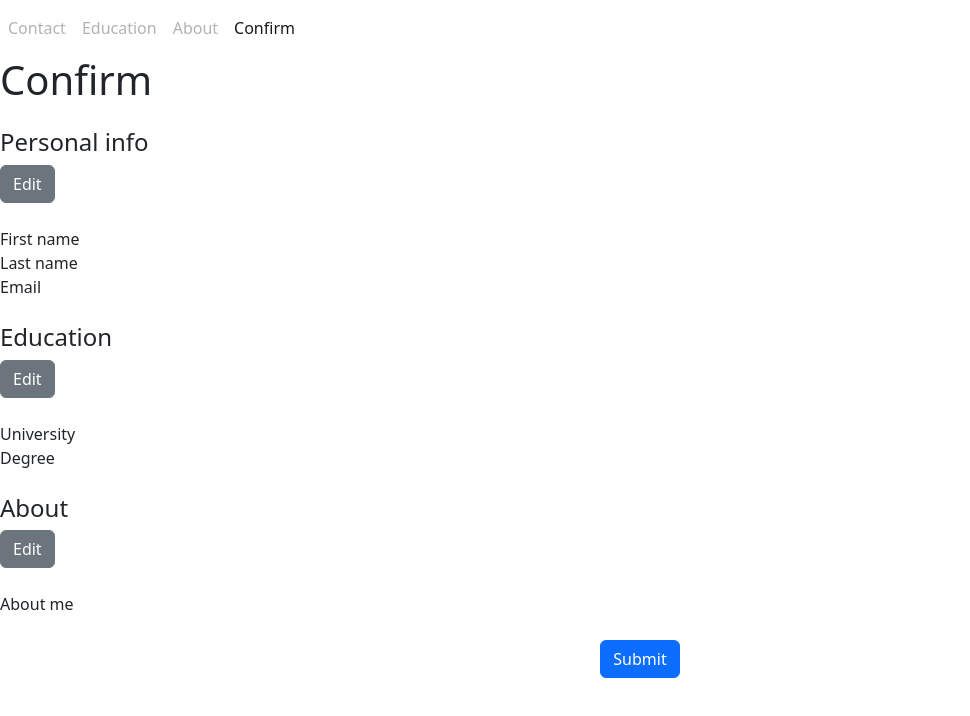
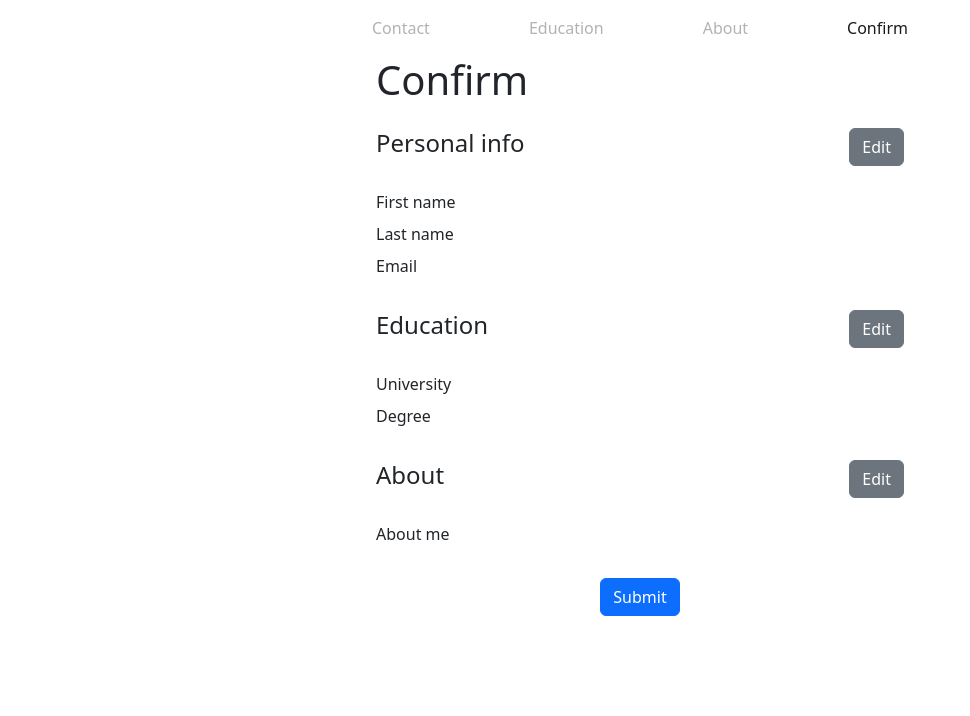
Before and after one commit to MarcinMG-web/Multi_Step_Form_React_Hook_Form, a React (Create React App) app: page /confirm in a window 1280 px wide. Shown: the top 716 px of the page, without its empty margins (0-970 px from the left). Built offline with nearby package versions, Linux system fonts and the light colour scheme.

Commit message:
added index.css file

```diff
--- /dev/null
+++ b/src/index.css
@@ -0,0 +1,105 @@
+body {
+    margin: 0;
+    font-family: -apple-system, BlinkMacSystemFont, 'Segoe UI', 'Roboto', 'Oxygen',
+        'Ubuntu', 'Cantarell', 'Fira Sans', 'Droid Sans', 'Helvetica Neue',
+        sans-serif;
+    -webkit-font-smoothing: antialiased;
+    -moz-osx-font-smoothing: grayscale;
+}
+
+code {
+    font-family: source-code-pro, Menlo, Monaco, Consolas, 'Courier New',
+        monospace;
+}
+
+.App {
+    display: flex;
+    flex-direction: column;
+    align-items: center;
+    padding: 0 24px;
+    width: 600px;
+    margin: 0 auto;
+}
+
+fieldset {
+    display: flex;
+    flex-direction: column;
+    align-items: flex-start;
+    width: 600px;
+}
+
+.field {
+    display: flex;
+    flex-direction: column;
+    align-items: flex-start;
+    margin-bottom: 12px;
+}
+
+.section-row {
+    display: flex;
+    width: 100%;
+}
+
+.section-row div {
+    display: flex;
+    margin-bottom: 0.5rem;
+}
+
+.section-row div:first-child {
+    width: 50%;
+}
+
+.section-row div:last-child {
+    width: 50%;
+}
+
+.title-row {
+    display: flex;
+    justify-content: space-between;
+    align-items: center;
+}
+
+form {
+    width: 100%;
+}
+
+.submit-form {
+    display: flex;
+    margin: 24px 0 auto 0;
+}
+
+a.active {
+    color: red;
+}
+
+.stepper {
+    display: flex;
+    padding: 24px;
+    width: 100%;
+}
+
+.stepper ol {
+    margin: 0;
+    padding: 0;
+    display: flex;
+    width: 100%;
+    justify-content: space-between;
+}
+
+.error {
+    display: flex;
+    width: 100%;
+    margin-top: 0.25rem;
+    font-size: .875em;
+    color: #dc3545;
+}
+
+label {
+    display: flex;
+}
+
+.button-row {
+    display: flex;
+    justify-content: space-between;
+    width: 100%;
+}
--- a/src/index.tsx
+++ b/src/index.tsx
@@ -1,5 +1,6 @@
 import React from 'react';
 import ReactDOM from 'react-dom/client';
+import './index.css';
 
 import 'bootstrap/scss/bootstrap.scss';
 import { AppProvider } from './GlobalState/AppState';
```
Also changed, not shown: src/App.css (added).
